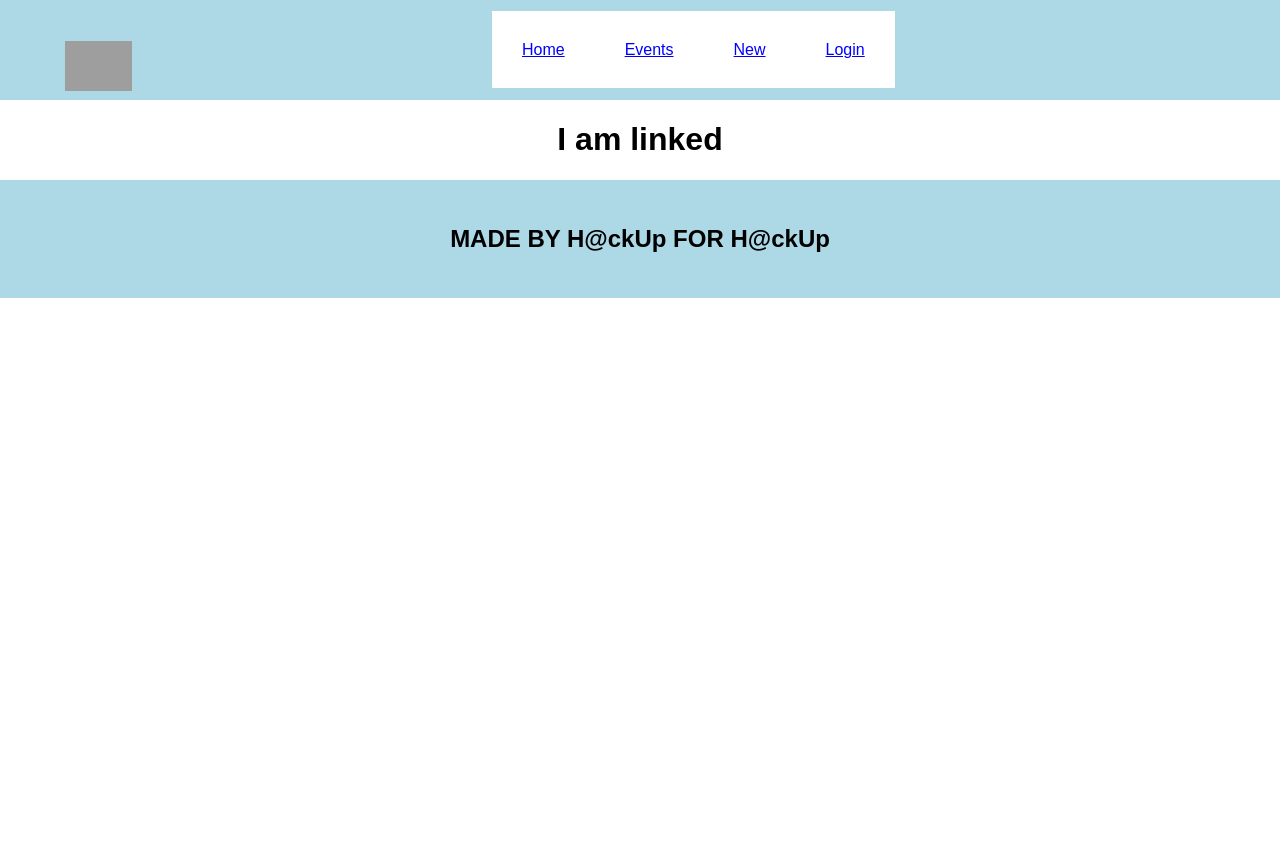
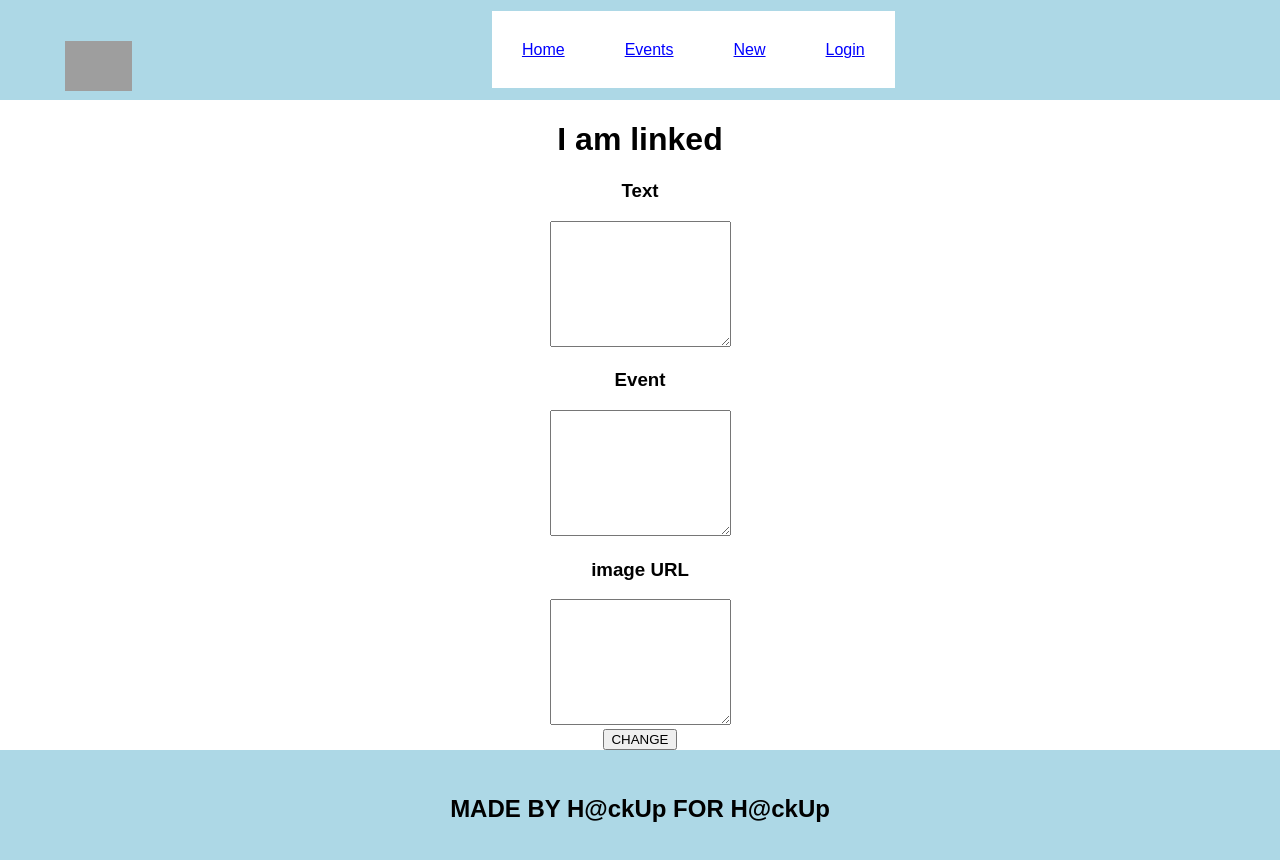
Before and after one commit to dokinqs/event-project, a React (Create React App) app in the folder client/: page /api/events/new in a window 1280 px wide. Shown: the top 860 px of the page. Before the commit the page ends 800 px from the top, so only its background shows below. Built offline with nearby package versions, Linux system fonts and the light colour scheme; no server answers; grey boxes are pictures that could not be loaded.

Commit message:
CreateEvent is working properly

```diff
--- a/client/src/App.js
+++ b/client/src/App.js
@@ -52,7 +52,7 @@ class App extends Component {
   CreateEvent(event) {
     fetch('/api/events/new', {
       method: 'POST',
-      body: JSON.stringfy(event),
+      body: JSON.stringify(event),
       headers: {
         'content-type': 'application/json'
       }
@@ -153,7 +153,12 @@ class App extends Component {
       <div className="App">
         <Navbar />
         <Switch>
-          <Route exact path='/api/events/new' component={CreateEvent}/>
+          <Route exact path='/api/events/new'
+          component={() => (
+            <CreateEvent
+              onSubmit={this.CreateEvent.bind(this)} />
+            )}
+          />
           <Route exact path='/api/events/:id/edit' component={(props) => (
             <EditEvent
               {...props}
--- a/client/src/components/CreateEvent.js
+++ b/client/src/components/CreateEvent.js
@@ -1,5 +1,5 @@
 import React, { Component } from 'react';
-// import EventForm from './components/EventForm';
+import EventForm from './EventForm';
 
 export default class CreateEvent extends Component {
 		render(){
@@ -7,6 +7,11 @@ export default class CreateEvent extends Component {
 		return(
 			<div>
 				<h1>I am linked</h1>
+				<EventForm
+					id='create'
+					func={this.props.onSubmit}
+
+				/>
 
 			</div>
 
```
